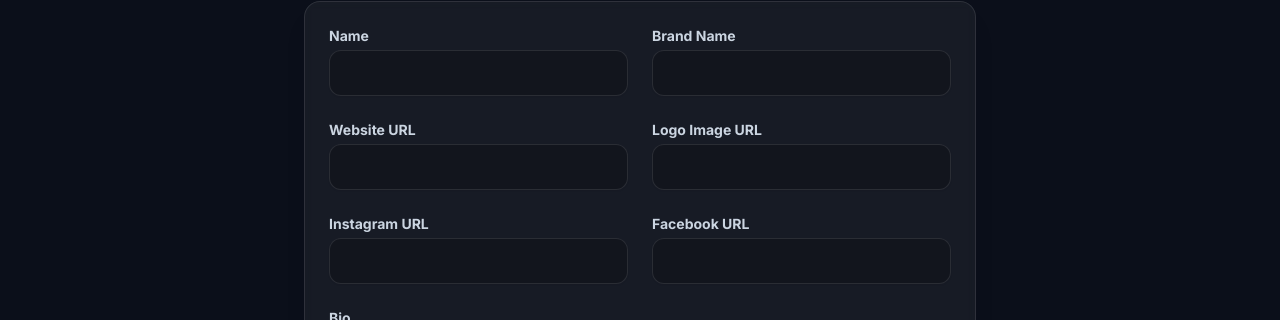
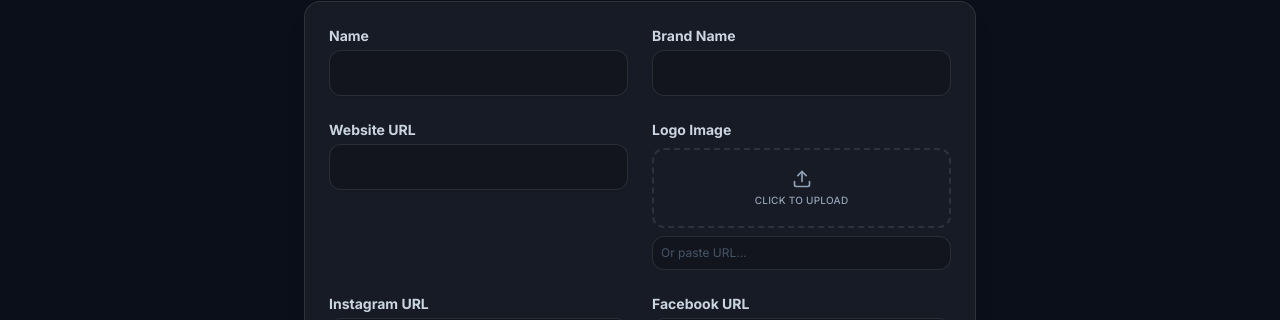
Before and after one commit to shukrishariff-oms/MarathonHub, a React (Vite) app in the folder frontend/: page /admin/photographers/new in a window 1280 px wide. Shown: the part 247-567 px from the top of the page. Built offline with nearby package versions, Linux system fonts and the light colour scheme; no server answers; sample sign-in values are in the browser's storage.

Commit message:
feat: Add Image Upload support for Photographer Logo

```diff
--- a/frontend/src/pages/admin/AdminPhotographerEdit.jsx
+++ b/frontend/src/pages/admin/AdminPhotographerEdit.jsx
@@ -1,6 +1,6 @@
 import { useState, useEffect } from 'react';
 import { useNavigate, useParams, Link } from 'react-router-dom';
-import { ArrowLeft } from 'lucide-react';
+import { ArrowLeft, Upload, X } from 'lucide-react';
 import api from '../../api';
 
 export default function AdminPhotographerEdit() {
@@ -63,6 +63,29 @@ export default function AdminPhotographerEdit() {
         }
     };
 
+    const [uploading, setUploading] = useState(false);
+
+    const handleImageUpload = async (e) => {
+        const file = e.target.files[0];
+        if (!file) return;
+
+        setUploading(true);
+        const uploadData = new FormData();
+        uploadData.append('file', file);
+
+        try {
+            const res = await api.post('/upload', uploadData, {
+                headers: { 'Content-Type': 'multipart/form-data' }
+            });
+            setFormData(prev => ({ ...prev, logo_url: res.data.url }));
+        } catch (err) {
+            console.error("Upload failed", err);
+            alert("Failed to upload image");
+        } finally {
+            setUploading(false);
+        }
+    };
+
     return (
         <div className="max-w-2xl mx-auto space-y-6">
             <Link
@@ -92,10 +115,58 @@ export default function AdminPhotographerEdit() {
                         <label className="block text-sm font-bold text-slate-300">Website URL</label>
                         <input type="url" name="website_url" value={formData.website_url || ''} onChange={handleChange} className="mt-1 block w-full bg-black/20 border-white/10 rounded-xl text-white shadow-sm focus:ring-primary focus:border-primary sm:text-sm border p-3" />
                     </div>
+
+                    {/* Image Upload Field */}
                     <div>
-                        <label className="block text-sm font-bold text-slate-300">Logo Image URL</label>
-                        <input type="text" name="logo_url" value={formData.logo_url || ''} onChange={handleChange} className="mt-1 block w-full bg-black/20 border-white/10 rounded-xl text-white shadow-sm focus:ring-primary focus:border-primary sm:text-sm border p-3" />
+                        <label className="block text-sm font-bold text-slate-300 mb-2">Logo Image</label>
+                        <div className="flex items-start gap-4">
+                            {formData.logo_url && (
+                                <div className="relative group shrink-0">
+                                    <img
+                                        src={formData.logo_url}
+                                        alt="Logo Preview"
+                                        className="w-20 h-20 object-contain bg-white/5 rounded-lg border border-white/10"
+                                    />
+                                    <button
+                                        type="button"
+                                        onClick={() => setFormData(prev => ({ ...prev, logo_url: '' }))}
+                                        className="absolute -top-2 -right-2 bg-red-500 text-white rounded-full p-1 shadow-lg hover:bg-red-600 transition-colors"
+                                    >
+                                        <X className="w-3 h-3" />
+                                    </button>
+                                </div>
+                            )}
+
+                            <div className="flex-1">
+                                <label className="cursor-pointer flex flex-col items-center justify-center w-full h-20 border-2 border-dashed border-white/10 rounded-xl hover:border-primary/50 hover:bg-white/5 transition-all group">
+                                    {uploading ? (
+                                        <div className="w-5 h-5 border-2 border-white/20 border-t-primary rounded-full animate-spin" />
+                                    ) : (
+                                        <>
+                                            <Upload className="w-5 h-5 text-slate-400 group-hover:text-primary mb-1" />
+                                            <span className="text-[10px] text-slate-400 group-hover:text-white font-medium uppercase tracking-wide">Click to upload</span>
+                                        </>
+                                    )}
+                                    <input
+                                        type="file"
+                                        className="hidden"
+                                        accept="image/*"
+                                        onChange={handleImageUpload}
+                                        disabled={uploading}
+                                    />
+                                </label>
+                                <input
+                                    type="text"
+                                    name="logo_url"
+                                    value={formData.logo_url || ''}
+                                    onChange={handleChange}
+                                    placeholder="Or paste URL..."
+                                    className="mt-2 block w-full bg-black/20 border-white/10 rounded-xl text-white text-xs p-2 placeholder-slate-600 focus:ring-primary focus:border-primary border"
+                                />
+                            </div>
+                        </div>
                     </div>
+
                     <div>
                         <label className="block text-sm font-bold text-slate-300">Instagram URL</label>
                         <input type="url" name="instagram_url" value={formData.instagram_url || ''} onChange={handleChange} className="mt-1 block w-full bg-black/20 border-white/10 rounded-xl text-white shadow-sm focus:ring-primary focus:border-primary sm:text-sm border p-3" />
```
